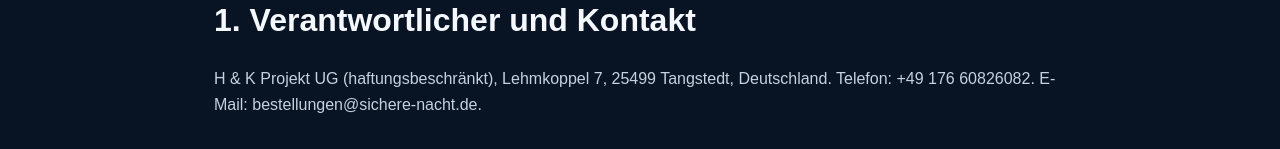
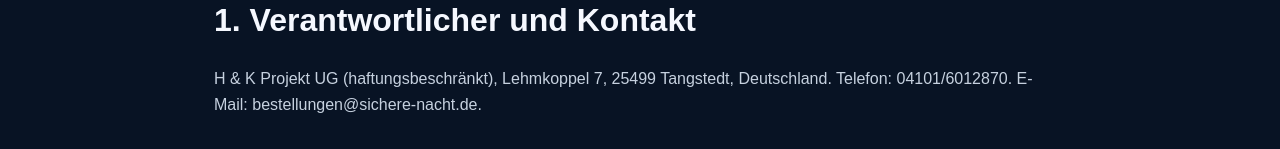
Before and after one commit to StevenHeyn/Sichere-Nacht.de, a Next.js app: page /datenschutz in a window 1280 px wide. Shown: the part 308-457 px from the top of the page. Built offline with nearby package versions, Linux system fonts and the light colour scheme.

Commit message:
Update montage price and official contact details in app/datenschutz/page.tsx

```diff
--- a/app/datenschutz/page.tsx
+++ b/app/datenschutz/page.tsx
@@ -1,7 +1,7 @@
 import Link from 'next/link';
 export const metadata={title:'Datenschutzerklärung | Sichere Nacht'};
 export default function Datenschutz(){return <main id="main-content" className="wrap editorialPage" style={{maxWidth:900}}><h1>Datenschutzerklärung</h1><p className="note">Stand: November 2026. Die Angaben zu tatsächlich vereinbarten Dienstleisterverträgen, Hosting-/Protokollfristen und internationaler Datenverarbeitung werden vor Verkaufsfreigabe abschließend vervollständigt. Dieser Stand ist noch keine vollständige fachliche Endabnahme.</p>
-<h2>1. Verantwortlicher und Kontakt</h2><p>H &amp; K Projekt UG (haftungsbeschränkt), Lehmkoppel 7, 25499 Tangstedt, Deutschland. Telefon: <a href="tel:+4917660826082">+49 176 60826082</a>. E-Mail: <a href="mailto:bestellungen@sichere-nacht.de">bestellungen@sichere-nacht.de</a>.</p>
+<h2>1. Verantwortlicher und Kontakt</h2><p>H &amp; K Projekt UG (haftungsbeschränkt), Lehmkoppel 7, 25499 Tangstedt, Deutschland. Telefon: <a href="tel:+4941016012870">04101/6012870</a>. E-Mail: <a href="mailto:bestellungen@sichere-nacht.de">bestellungen@sichere-nacht.de</a>.</p>
 <h2>2. Bereitstellung und Zugriffsdaten</h2><p>Die Website wird durch Vercel bereitgestellt. Zur Auslieferung und Absicherung werden technisch erforderliche Daten wie IP-Adresse, Abrufzeitpunkt, angeforderte Inhalte, Browserinformationen und Fehlerprotokolle verarbeitet. Rechtsgrundlage ist Art. 6 Abs. 1 lit. f DSGVO, unser Interesse an einem sicheren und funktionsfähigen Angebot. Die konkreten Speicherfristen, vertraglichen Grundlagen und gegebenenfalls Drittlandübermittlungen sind anhand der eingesetzten Konfiguration vor Verkaufsfreigabe zu dokumentieren.</p>
 <p>Zum Schutz vor automatisierten Massenanfragen begrenzen wir Kontakt-, Checkout- und Widerrufsanfragen serverseitig. Dazu wird die vom Hostingdienst übermittelte IP-Adresse in eine mit einem geheimen Schlüssel abgeleitete Kennung umgewandelt. In Supabase werden ausschließlich diese Kennung, ein Zähler und das Ende des zehnminütigen Zeitfensters gespeichert, nicht die IP-Adresse im Klartext. Abgelaufene Zähler werden bei nachfolgenden Anfragen schrittweise gelöscht. Diese Funktion setzt keine Cookies, nutzt kein CAPTCHA und dient nicht der Werbung oder Partnerzuordnung.</p><h2>3. Warenkorb und Konfigurator</h2><p>Die von dir angefragte Warenkorbfunktion speichert Artikelnummern, Mengen, Montageinteresse und gegebenenfalls eine Montage-PLZ lokal im Browser unter <code>sichere-nacht-cart-v1</code>. Diese Angaben erhalten deine Auswahl bei weiteren Seitenaufrufen. Erforderliche Speicherung zur Bereitstellung des ausdrücklich gewünschten Dienstes richtet sich nach § 25 Abs. 2 Nr. 2 TDDDG; die vorvertragliche Verarbeitung nach Art. 6 Abs. 1 lit. b DSGVO. Du kannst den Warenkorb oder die Browserdaten löschen. Die Auswahl enthält keine vollständigen Zahlungskartendaten.</p>
 <h2>4. Freiwillige Empfehlungszuordnung</h2><p>Ein Empfehlungslink kann eine Partnerkennung im Parameter <code>vp</code> enthalten. Wir speichern diese für die spätere Wiedererkennung nur nach deiner aktiven Zustimmung. Eine Ablehnung hat keinen Einfluss auf die Möglichkeit einzukaufen.</p><p>Bei Zustimmung werden Partnerkennung, Einwilligungszeitpunkt, Ablaufzeitpunkt und Hinweisversion unter <code>sichere-nacht-referral-v2</code> für höchstens <strong>30 Tage in diesem Browser</strong> gespeichert. Die gespeicherte Zuordnung wird vor Nutzung auf Gültigkeit geprüft. Rechtsgrundlagen sind § 25 Abs. 1 TDDDG und Art. 6 Abs. 1 lit. a DSGVO. Über „Empfehlungs-Einstellungen“ im Footer kannst du die Zustimmung widerrufen und die lokale Zuordnung entfernen. Die Rechtmäßigkeit vorheriger Verarbeitungen wird dadurch nicht berührt.</p><p>Es findet keine dauerhafte Personenkennung anhand deiner IP-Adresse und kein Fingerprinting für die Empfehlungszuordnung statt. Bei anderem Gerät, anderem Browser oder gelöschten Daten ist keine entsprechende Wiedererkennung möglich. Vor einem Kauf wird eine Kennung zusätzlich mit der freigegebenen Partnerliste auf dem Server abgeglichen. Die Zuordnung und zugehörige Einwilligungsangaben können mit der Bestellung dokumentiert werden, soweit dies für die Abwicklung und den Nachweis erforderlich ist. Technische Serverprotokolle sind hiervon getrennt und werden nicht als Ersatz-Personenkennung verwendet.</p>
```
